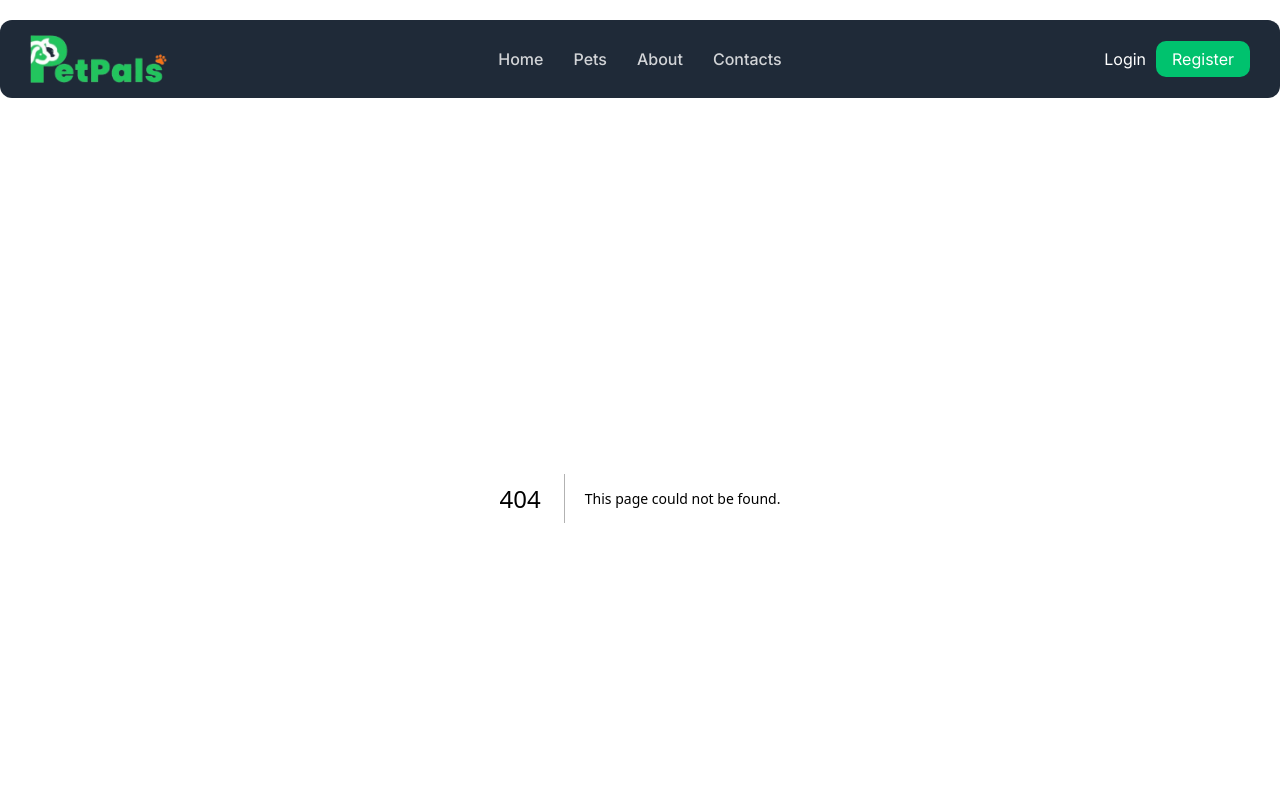
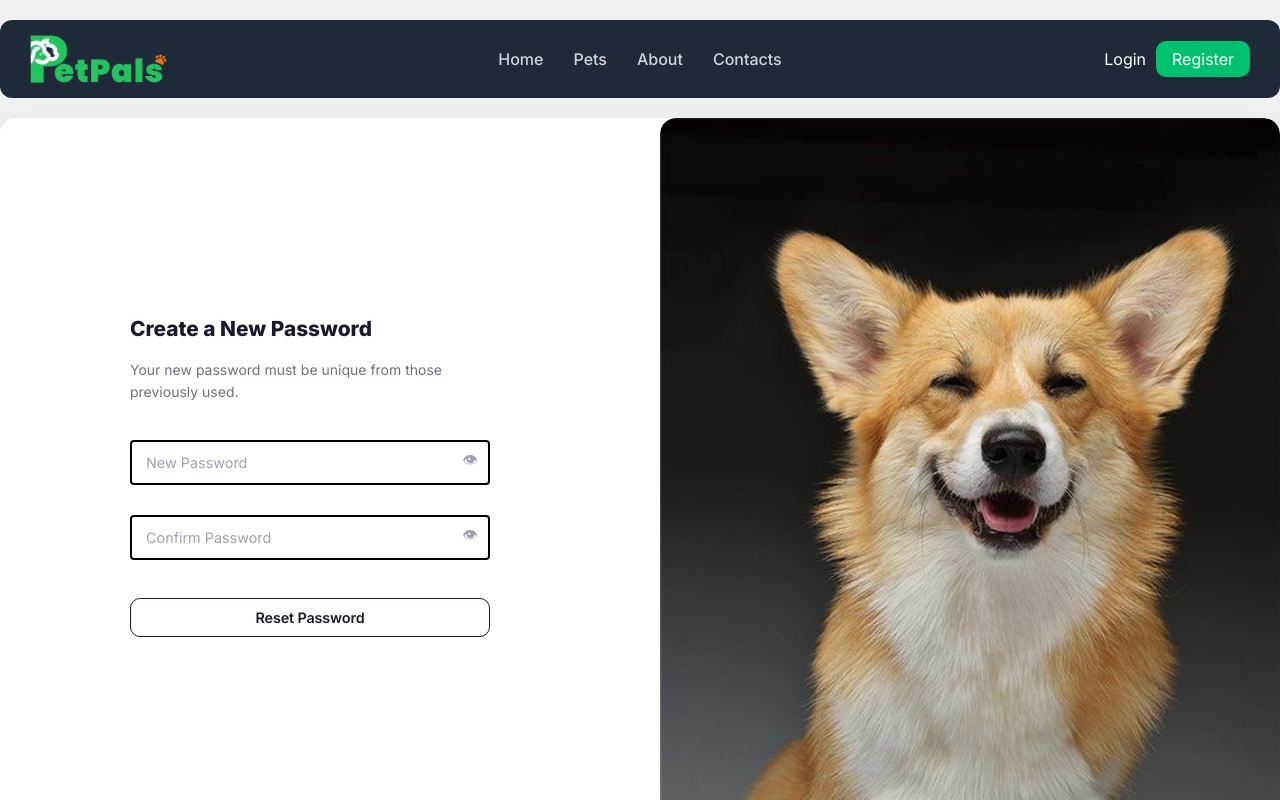
Before and after one commit to apidalb/petpals, a Next.js app: page /forgot-password/new-password in a window 1280 px wide. Before the commit this address had no page. Shown: the top 800 px of the page. Built offline with nearby package versions, Linux system fonts and the light colour scheme.

Commit message:
added  forgot password page, verify code page, and new password page

```diff
--- /dev/null
+++ b/src/app/forgot-password/new-password/page.tsx
@@ -0,0 +1,101 @@
+'use client'
+
+import { useState, type FormEvent } from 'react'
+import { useRouter } from 'next/navigation'
+import { useToast } from '@/context/ToastContext'
+import Footer from '@/components/layout/Footer'
+
+export default function NewPasswordPage() {
+  const router = useRouter()
+  const { showToast } = useToast()
+  const [error,   setError]   = useState('')
+  const [loading, setLoading] = useState(false)
+  const [showPass,  setShowPass]  = useState(false)
+  const [showPass2, setShowPass2] = useState(false)
+
+  const handleSubmit = async (e: FormEvent<HTMLFormElement>) => {
+    e.preventDefault()
+    setError('')
+    const form  = e.currentTarget
+    const pass  = (form.elements.namedItem('password') as HTMLInputElement).value
+    const pass2 = (form.elements.namedItem('confirm')  as HTMLInputElement).value
+
+    if (pass.length < 6)  { setError('Password minimal 6 karakter.'); return }
+    if (pass !== pass2)   { setError('Password tidak cocok.'); return }
+
+    setLoading(true)
+    await new Promise(r => setTimeout(r, 700))
+    showToast('Password berhasil direset! Silakan login.', 'ok')
+    router.push('/login')
+  }
+
+  return (
+    <>
+      <div className="auth-layout">
+        {/* Form side */}
+        <div className="auth-form-side">
+          <div className="auth-form-wrap">
+
+            <h1 style={{ fontSize: '1.3rem', fontWeight: 800, color: 'var(--text)', marginBottom: '10px' }}>
+              Create a New Password
+            </h1>
+            <p style={{ fontSize: '.875rem', color: 'var(--text-muted)', marginBottom: '28px', lineHeight: '1.6' }}>
+              Your new password must be unique from those previously used.
+            </p>
+
+            {error && <div className="alert alert-err">{error}</div>}
+
+            <form onSubmit={handleSubmit}>
+              <div className="f-group">
+                <div className="f-row-rel">
+                  <input
+                    className="f-input"
+                    type={showPass ? 'text' : 'password'}
+                    name="password"
+                    placeholder="New Password"
+                    required
+                    minLength={6}
+                  />
+                  <button type="button" className="eye-btn" onClick={() => setShowPass(v => !v)}>
+                    {showPass ? '🙈' : '👁'}
+                  </button>
+                </div>
+              </div>
+              <div className="f-group">
+                <div className="f-row-rel">
+                  <input
+                    className="f-input"
+                    type={showPass2 ? 'text' : 'password'}
+                    name="confirm"
+                    placeholder="Confirm Password"
+                    required
+                  />
+                  <button type="button" className="eye-btn" onClick={() => setShowPass2(v => !v)}>
+                    {showPass2 ? '🙈' : '👁'}
+                  </button>
+                </div>
+              </div>
+              <button
+                type="submit"
+                className="btn btn-outline-dark btn-full"
+                style={{ marginTop: '8px' }}
+                disabled={loading}
+              >
+                {loading ? 'Resetting…' : 'Reset Password'}
+              </button>
+            </form>
+
+          </div>
+        </div>
+
+        {/* Image side */}
+        <div className="auth-img-side">
+          {/* eslint-disable-next-line @next/next/no-img-element */}
+          <img src="/login-dog.png" alt="Dog" />
+        </div>
+      </div>
+
+      <Footer />
+    </>
+  )
+}
```
Also changed, not shown: src/app/forgot-password/page.tsx (added, +66 -0 lines), src/app/forgot-password/verify/page.tsx (added, +107 -0 lines).
